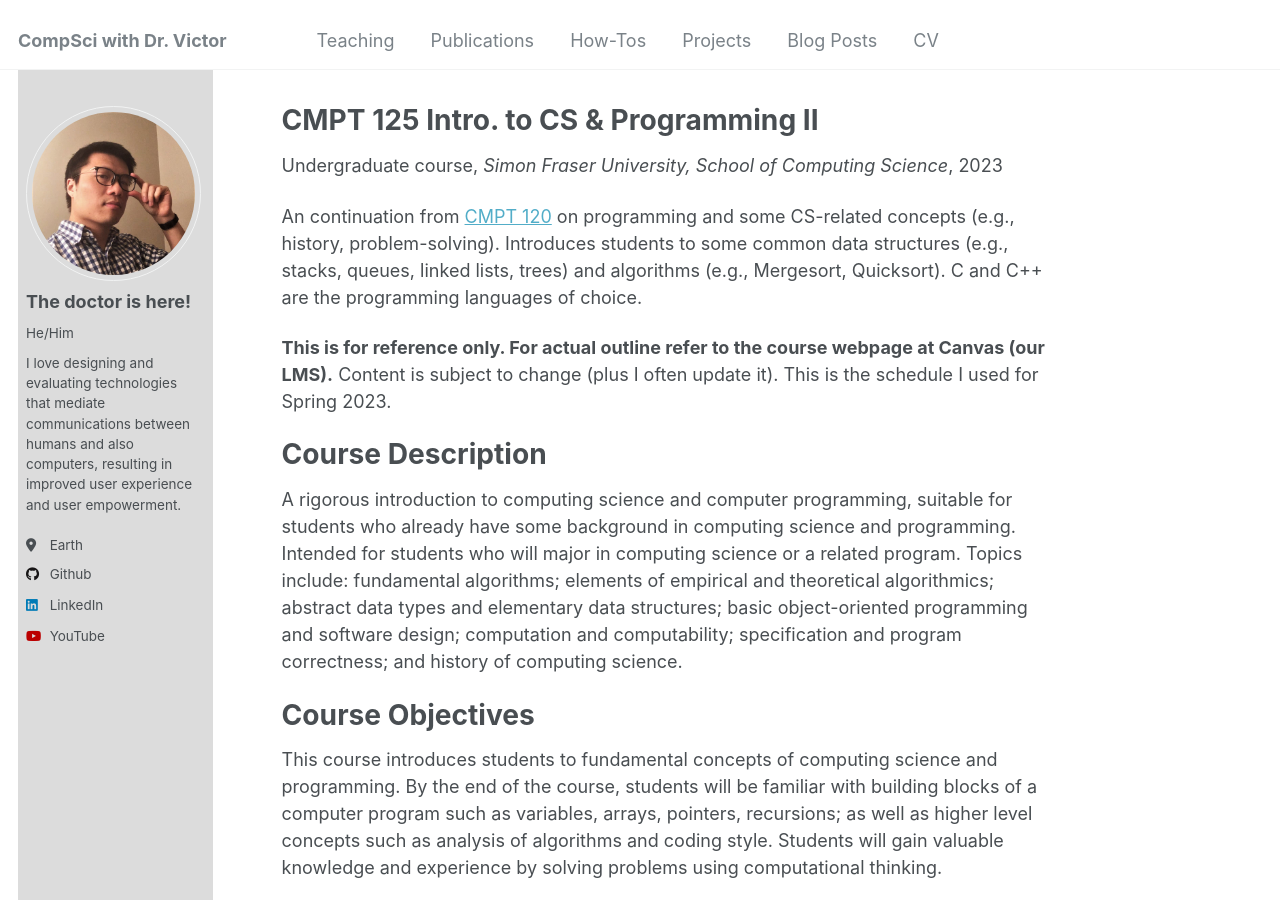
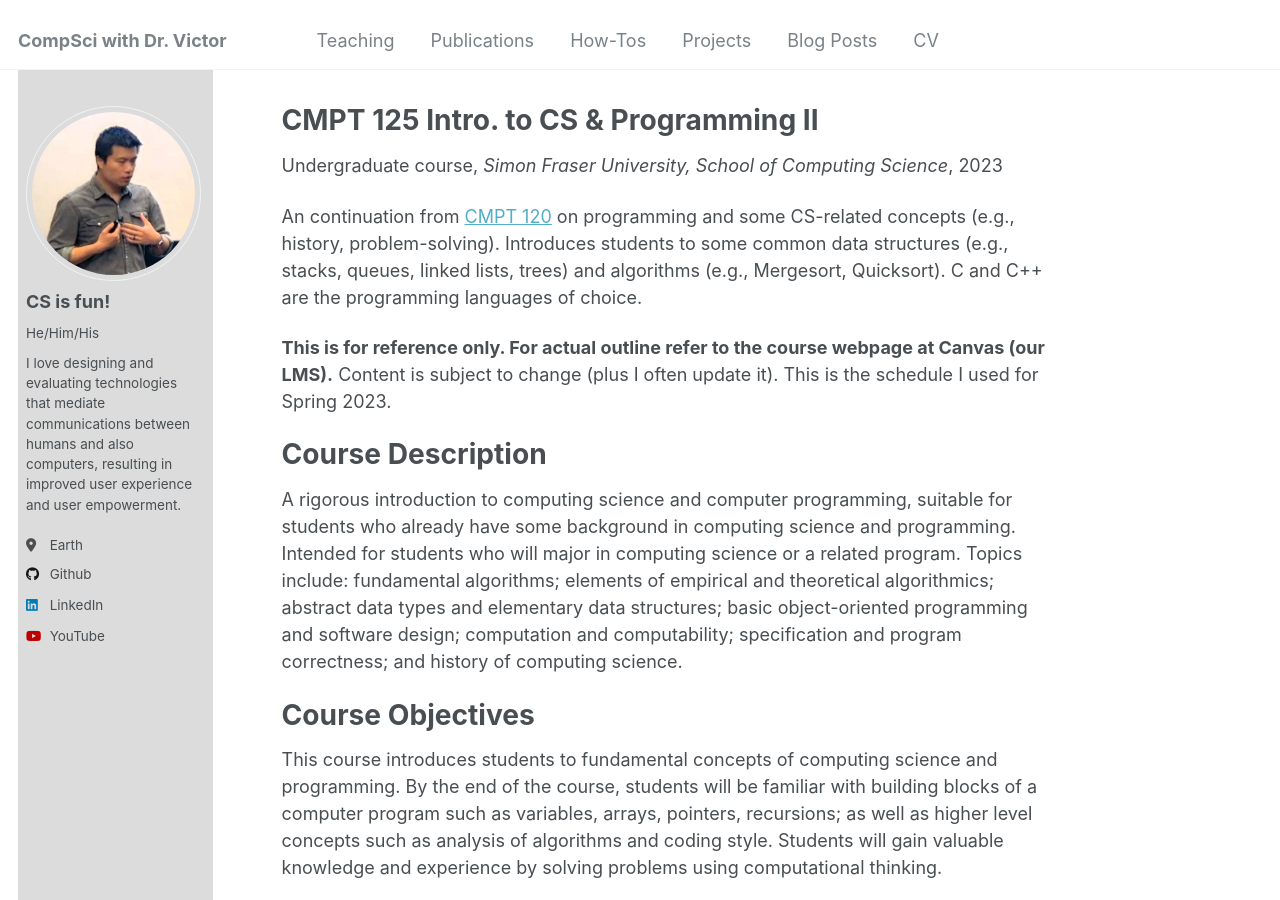
Before and after one commit to CompSciwithDrVictor/compsciwithdrvictor, a Jekyll site: the page built from _teaching/cmpt125.md, in a window 1280 px wide and 900 px high. Built offline with Jekyll 4.4.1, drawn with Linux system fonts in a browser that asks for light colours.

Commit message:
Update profile pic and some minor stuff

```diff
--- a/_config.yml
+++ b/_config.yml
@@ -21,9 +21,9 @@ repository               : "compsciwithdrvictor/compsciwithdrvictor.github.io"
 #               Additional customization can be done by editing /_includes/author-profile.html
 author:
   # Biographic information
-  avatar           : "SpectacleMe_2.jpg"
-  name             : "The doctor is here!"
-  pronouns         : "He/Him" # example: "she/her"
+  avatar           : "meTeaching.jpg"
+  name             : "CS is fun!"
+  pronouns         : "He/Him/His" # example: "she/her"
   bio              : "I love designing and evaluating technologies that mediate communications between humans and also computers, resulting in improved user experience and user empowerment."
   location         : "Earth"
   employer         : #
--- a/_teaching/cmpt125.md
+++ b/_teaching/cmpt125.md
@@ -46,12 +46,12 @@ Course Schedule
 | 6     | Basic algorithms & data structures (Part 2) {::nomarkdown}<ul><li>Sorting algorithms</li></ul>{:/}<br />Abstract data types| Learn more about sorting with visualization {::nomarkdown}[<a href="https://visualgo.net/bn/sorting">LINK</a>]{:/} |
 | 7     | Basic algorithms & data structures (Part 3) {::nomarkdown}<ul><li>Stacks</li></li>Queues</li></ul>{:/} | External readings: {::nomarkdown}<ul><li><a href="https://www.programiz.com/dsa/stack">Stacks</a></li><li><a href="https://www.programiz.com/dsa/queue">Queues</a> (note that their use of the rear index is different from the lectures)</li><li><a href="https://www.programiz.com/dsa/linked-list">Linked lists</a></li></ul>{:/} |
 | 8     | Reading break | - |
-| 9     | Basic algorithms & data structures (Part 4) {::nomarkdown}<ul><li>Linked lists</li></ul>{:/}<br />Recursion revisited | - |
+| 9     | Basic algorithms & data structures (Part 4) {::nomarkdown}<ul><li>Linked lists</li></ul>Recursion revisited{:/} | - |
 | 10    | Basic algorithms & data structures (Part 5) {::nomarkdown}<ul><li>Intro to graphs & trees</li><li>Tree traversals & operations</li></ul>{:/} | Additional references to {::nomarkdown}<a href="https://www.programiz.com/dsa/trees">Trees</a>{:/} |
 | 11    | Basic algorithms & data structures (Part 6) {::nomarkdown}<ul><li>Binary Search Trees (BSTs)</li></ul>{:/} | Learn more about BSTs with visualization {::nomarkdown}[<a href="https://visualgo.net/en/bst">LINK</a>]{:/} |
 | 12    | Intro to C++ (Part 1) {::nomarkdown}<ul><li>cin/cout</li><li>strings</li><li>function overloading</li><li>templates</li></ul>{:/} | External readings: {::nomarkdown}<ul><li><a href="https://www.programiz.com/cpp-programming/input-output">cin/cout</a></li><li><a href="https://www.programiz.com/cpp-programming/strings">strings</a></li><li><a href="https://www.programiz.com/cpp-programming/function-overloading">function overloading</a></li><li><a href="https://www.programiz.com/cpp-programming/templates">tempaltes</a></li></ul>{:/} |
 | 13    | Intro to C++ (Part 2) {::nomarkdown}<ul><li>Pass-by-reference functions</li><li>Operator overloading</li><li>Exception handling</li><li>Intro to OOP</li></ul>{:/} | Additional references: {::nomarkdown}<ul><li><a href="https://www.programiz.com/cpp-programming/constructors">constructors</a></li><li><a href="https://en.cppreference.com/w/cpp/language/operators">operator overloading</a></li></ul>{:/} |
-| 14    | Intro to C++ (Part 3) {::nomarkdown}<ul><li>Object-Oriented Design (OOD)</li><li>Examples in C++</li></ul><br />Review{:/} | - |
+| 14    | Intro to C++ (Part 3) {::nomarkdown}<ul><li>Object-Oriented Design (OOD)</li><li>Examples in C++</li></ul>Review{:/} | - |
 | ??    | Final Exam   | - |
 
 [^1]: References in Topics/Readings are for reference only. If there is any topic/concept that is in conflict between class slides and any of these references, what is taught in the classes will be used.
```
Also changed, not shown: _teaching/cmpt263.md (+1 -1 lines), images/meTeaching.jpg (added).
